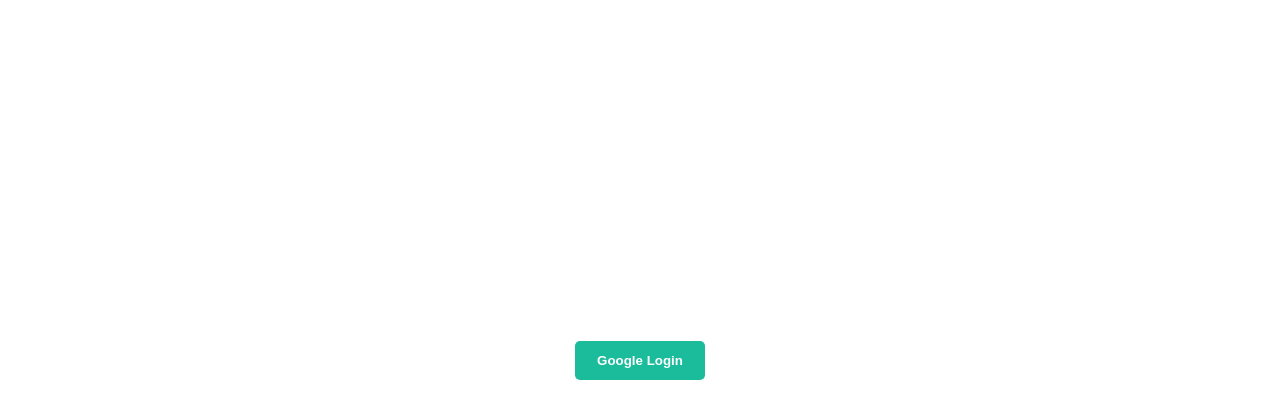
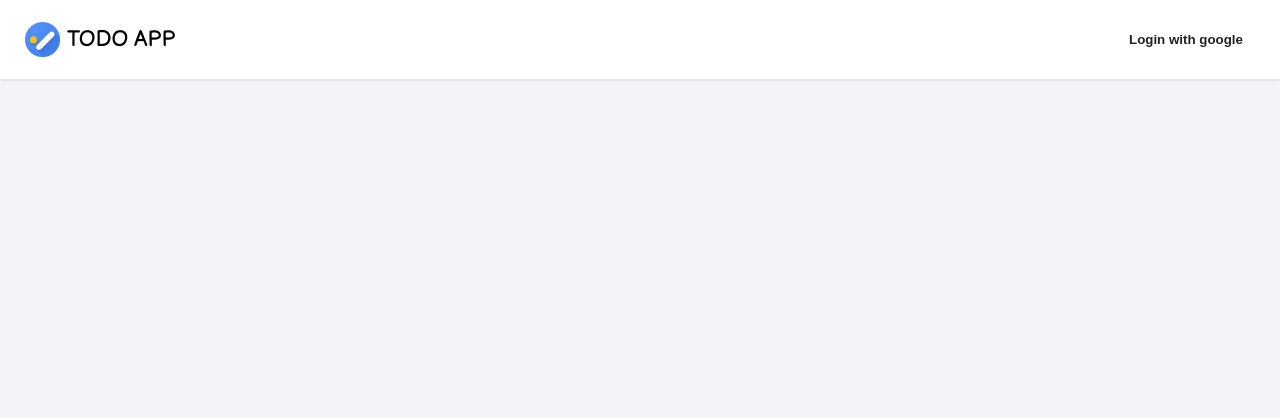
Before and after one commit to TahirAhmad01/todo-app, a React (Create React App) app: page / in a window 1280 px wide. Shown: the top 418 px of the page. Built offline with nearby package versions, Linux system fonts and the light colour scheme; no server answers.

Commit message:
navbar added

```diff
--- a/public/index.html
+++ b/public/index.html
@@ -2,42 +2,24 @@
 <html lang="en">
   <head>
     <meta charset="utf-8" />
-    <link rel="icon" href="%PUBLIC_URL%/favicon.ico" />
+    <!-- <link rel="icon" href="%PUBLIC_URL%/favicon.ico" /> -->
+    <link rel="icon" href="%PUBLIC_URL%/todo_logo.png" />
     <meta name="viewport" content="width=device-width, initial-scale=1" />
     <meta name="theme-color" content="#000000" />
     <meta
       name="description"
       content="Web site created using create-react-app"
     />
-    <link rel="apple-touch-icon" href="%PUBLIC_URL%/logo192.png" />
-    <!--
-      manifest.json provides metadata used when your web app is installed on a
-      user's mobile device or desktop. See https://developers.google.com/web/fundamentals/web-app-manifest/
-    -->
+    <link rel="apple-touch-icon" href="%PUBLIC_URL%/todo_logo.png" />
     <link rel="manifest" href="%PUBLIC_URL%/manifest.json" />
-    <!--
-      Notice the use of %PUBLIC_URL% in the tags above.
-      It will be replaced with the URL of the `public` folder during the build.
-      Only files inside the `public` folder can be referenced from the HTML.
-
-      Unlike "/favicon.ico" or "favicon.ico", "%PUBLIC_URL%/favicon.ico" will
-      work correctly both with client-side routing and a non-root public URL.
-      Learn how to configure a non-root public URL by running `npm run build`.
-    -->
-    <title>React App</title>
+    <title>Todo App</title>
   </head>
   <body>
     <noscript>You need to enable JavaScript to run this app.</noscript>
     <div id="root"></div>
-    <!--
-      This HTML file is a template.
-      If you open it directly in the browser, you will see an empty page.
-
-      You can add webfonts, meta tags, or analytics to this file.
-      The build step will place the bundled scripts into the <body> tag.
-
-      To begin the development, run `npm start` or `yarn start`.
-      To create a production bundle, use `npm run build` or `yarn build`.
-    -->
+    <script
+      src="https://kit.fontawesome.com/f70f4c2534.js"
+      crossorigin="anonymous"
+    ></script>
   </body>
 </html>
--- a/src/components/GoogleLogin.jsx
+++ b/src/components/GoogleLogin.jsx
@@ -1,7 +1,7 @@
 import React, { useState } from "react";
 import { useAuth } from "../context/authContext";
 
-function GoogleLoginBtn() {
+function GoogleLogin() {
   const { GoogleLogin, login, logout, userInfo, error } = useAuth();
   const [loading, setLoading] = useState(false);
   const userIco = userInfo.profileIco;
@@ -36,22 +36,25 @@
       ) : login === true ? (
         <>
           <div className="userInfo">
-            <div>
-              <div style={{ fontWeight: "bold" }}>{userInfo.name}</div>
-              <div>{userInfo.email}</div>
-            </div>
-
             <div className="image">
               <img src={userIco} alt="userImage" />
             </div>
-          </div>
-          <div className="user_bar">
-            <button onClick={logout}>Logout</button>
+            <div>
+              <div className="userName">{userInfo.name}</div>
+            </div>
+
+            <div className="user_bar">
+              <button onClick={logout} className="logout_btn">
+                <i className="fa-solid fa-arrow-right-from-bracket"></i>
+              </button>
+            </div>
           </div>
         </>
       ) : (
         <>
-          <button onClick={handleClick}>Google Login</button>
+          <button onClick={handleClick} className="google_btn">
+            Login with google
+          </button>
         </>
       )}
       {error && error.errorMessage}
@@ -59,4 +62,4 @@
   );
 }
 
-export default GoogleLoginBtn;
+export default GoogleLogin;
--- a/src/components/nav.jsx
+++ b/src/components/nav.jsx
@@ -1,7 +1,19 @@
 import React from "react";
+import Logo from "../assets/image/todo_logo.png";
+import GoogleLogin from "./GoogleLogin";
 
 function Nav() {
-  return <div>Nav</div>;
+  return (
+    <div className="navbar">
+      <div className="logo">
+        <img src={Logo} alt="logo" />
+        <span>Todo App</span>
+      </div>
+      <div>
+        <GoogleLogin />
+      </div>
+    </div>
+  );
 }
 
 export default Nav;
--- a/src/pages/home.jsx
+++ b/src/pages/home.jsx
@@ -1,8 +1,8 @@
 import React from "react";
-import GoogleLoginBtn from "../components/GoogleLogin";
+import Nav from "./../components/nav";
 
 function Home() {
-  return <GoogleLoginBtn />;
+  return <Nav />;
 }
 
 export default Home;
--- a/src/style/style.scss
+++ b/src/style/style.scss
@@ -1,4 +1,5 @@
 @import url("https://fonts.googleapis.com/css2?family=Roboto:wght@100;400;500;700&display=swap");
+@import url("https://fonts.googleapis.com/css2?family=Balsamiq+Sans:wght@400;700&display=swap");
 
 $count: 10;
 $time: 2; //in seconds
@@ -13,17 +14,19 @@
 
 body {
   min-height: 90vh;
-  display: flex;
-  justify-content: center;
-  align-items: center;
   font-family: "Roboto", sans-serif;
+  background-color: #f2f4f8;
+}
+
+button {
+  border: none;
 }
 
 .img {
-  width: 100%;
+  max-width: 100%;
 }
 
-button {
+.button {
   padding: 12px 22px;
   background-color: #1abc9c;
   border: none;
@@ -33,27 +36,6 @@
   &:hover {
     background-color: #16a085;
     cursor: pointer;
-  }
-}
-
-.user_bar {
-  text-align: center;
-  margin-top: 27px;
-}
-
-.userInfo {
-  display: flex;
-  justify-content: center;
-  align-items: center;
-
-  .image {
-    border-radius: 50%;
-    overflow: hidden;
-    height: 60px;
-    width: 60px;
-    img {
-      width: 100%;
-    }
   }
 }
 
@@ -129,3 +111,70 @@
     }
   }
 }
+
+.navbar {
+  height: 80px;
+  background-color: #fff;
+  border-bottom: 1px solid #e5e5e5;
+  display: flex;
+  align-items: center;
+  padding: 0 25px;
+  box-shadow: 0 2px 2px -2px rgba(0, 0, 0, 0.2);
+  .logo {
+    flex-grow: 1;
+    font-size: 22px;
+    text-transform: uppercase;
+    font-family: "Balsamiq Sans", cursive;
+    display: flex;
+    align-items: center;
+    img {
+      height: 35px;
+      width: 35px;
+      margin-right: 7px;
+    }
+  }
+}
+
+.user_bar {
+  text-align: center;
+}
+
+.userInfo {
+  display: flex;
+  align-items: center;
+
+  .userName {
+    padding: 0 7px;
+    font-size: 13px;
+  }
+
+  .image {
+    border-radius: 50%;
+    overflow: hidden;
+    height: 30px;
+    width: 30px;
+    img {
+      width: 100%;
+    }
+  }
+}
+.logout_btn {
+  border: none;
+  font-size: 30px;
+  background-color: transparent;
+  &:hover {
+    cursor: pointer;
+  }
+}
+
+.google_btn {
+  background-color: transparent;
+  color: #222;
+  padding: 10px 12px;
+  border-radius: 5px;
+  font-weight: 600;
+  &:hover {
+    cursor: pointer;
+    background-color: #f5f5f5;
+  }
+}
```
Also changed, not shown: public/todo_logo.png (added), src/assets/image/todo_logo.png (added).
